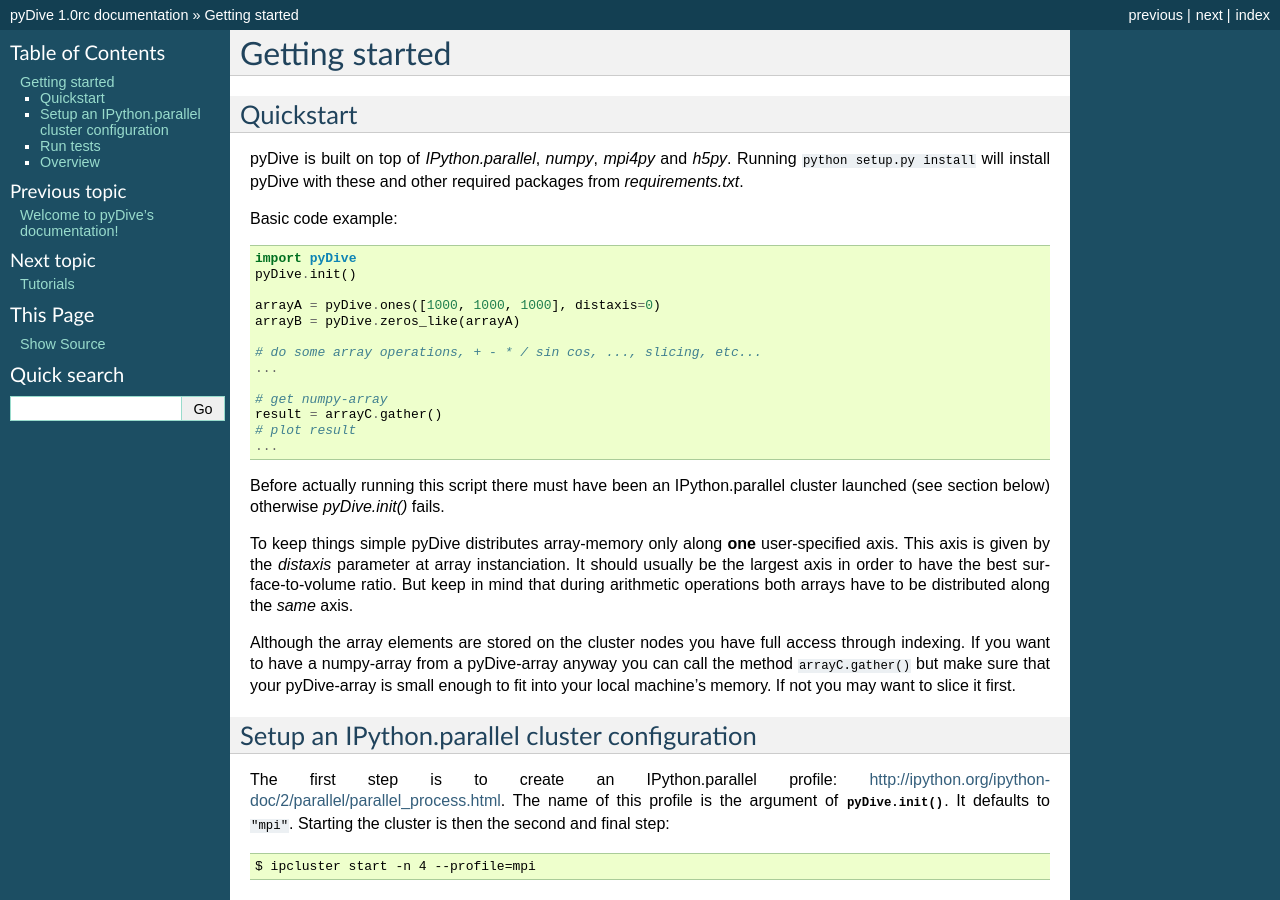
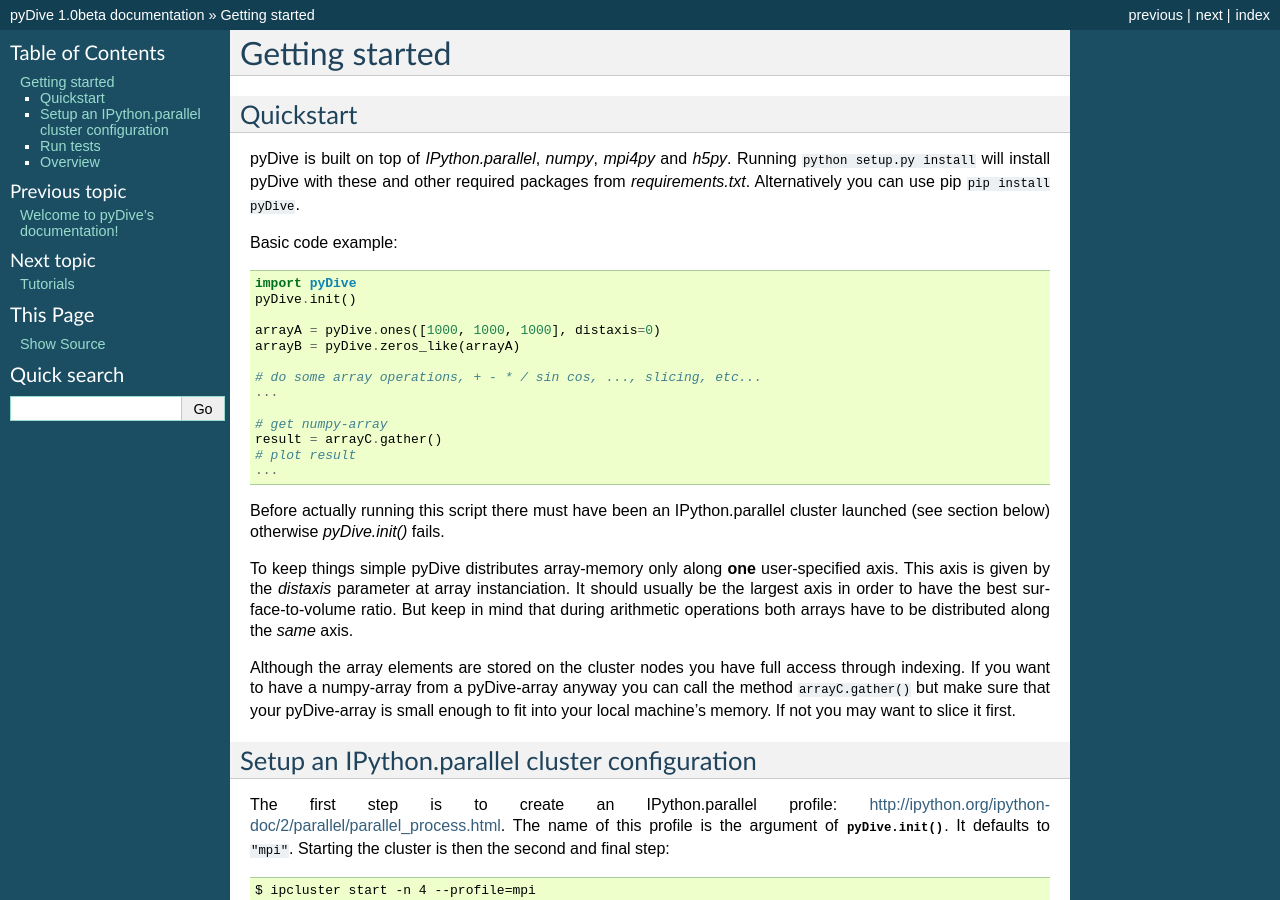
Before and after one commit to ComputationalRadiationPhysics/pyDive, a Sphinx documentation site: the page built from docs/start.rst, in a window 1280 px wide and 900 px high. Built offline with Sphinx 7.4.7, drawn with Linux system fonts in a browser that asks for light colours; some of the changed text lies outside the part shown.

Commit message:
update docs
- update development status to beta

```diff
--- a/docs/conf.py
+++ b/docs/conf.py
@@ -56,7 +56,7 @@
 # The short X.Y version.
 version = '1.0'
 # The full version, including alpha/beta/rc tags.
-release = '1.0rc'
+release = '1.0beta'
 
 # The language for content autogenerated by Sphinx. Refer to documentation
 # for a list of supported languages.
--- a/docs/start.rst
+++ b/docs/start.rst
@@ -5,7 +5,7 @@
 ----------
 
 pyDive is built on top of *IPython.parallel*, *numpy*, *mpi4py* and *h5py*. Running ``python setup.py install`` will install
-pyDive with these and other required packages from `requirements.txt`.
+pyDive with these and other required packages from `requirements.txt`. Alternatively you can use pip ``pip install pyDive``.
 
 Basic code example: ::
 
--- a/setup.py
+++ b/setup.py
@@ -77,7 +77,7 @@
     url='http://github.com/ComputationalRadiationPhysics/pyDive',
     license='GNU Affero General Public License v3',
     author='Heiko Burau',
-    #tests_require=['pytest'],
+    tests_require=['pytest'],
     install_requires=requirements,
     cmdclass={'test': PyTest},
     author_email='h.burau@hzdr.de',
@@ -89,7 +89,7 @@
     #test_suite='sandman.test.test_sandman',
     classifiers = [
         'Programming Language :: Python',
-        'Development Status :: 2 - Pre-Alpha Development Status',
+        'Development Status :: 4 - Beta',
         'Natural Language :: English',
         'Environment :: Console',
         'Environment :: Web Environment',
```
